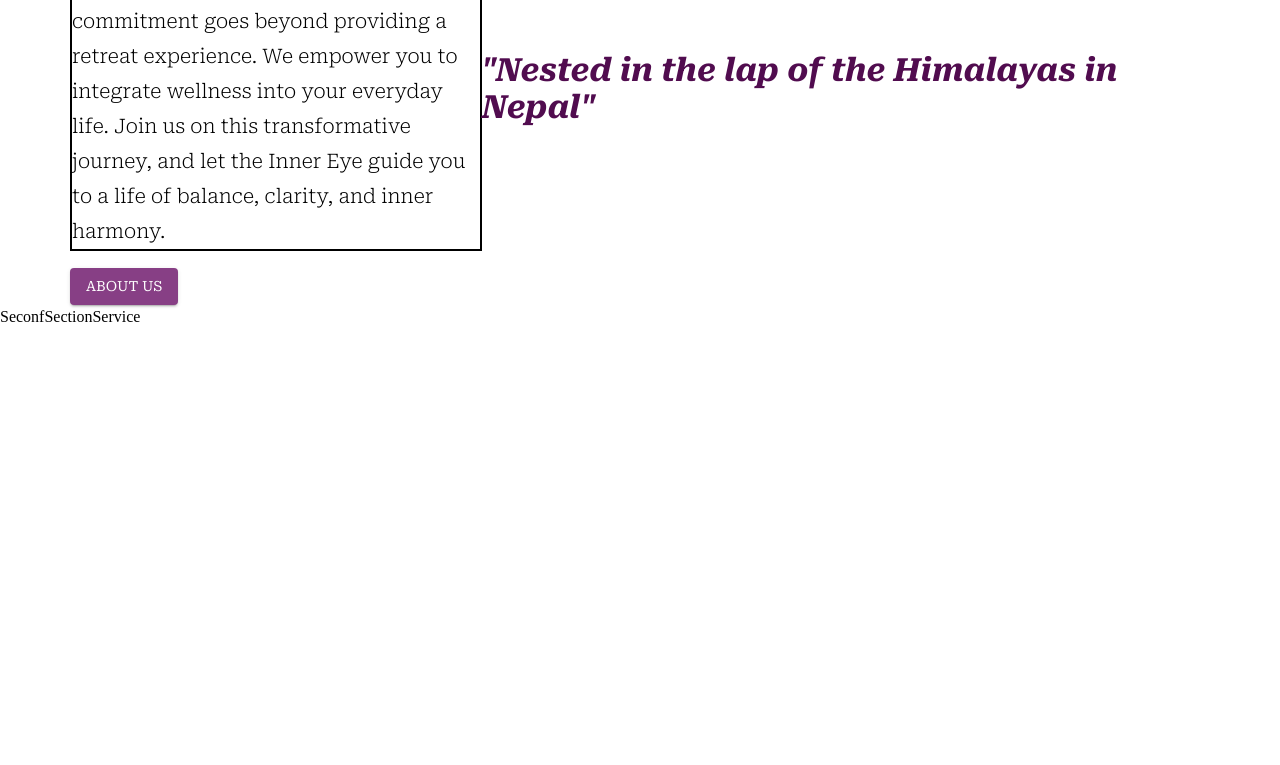
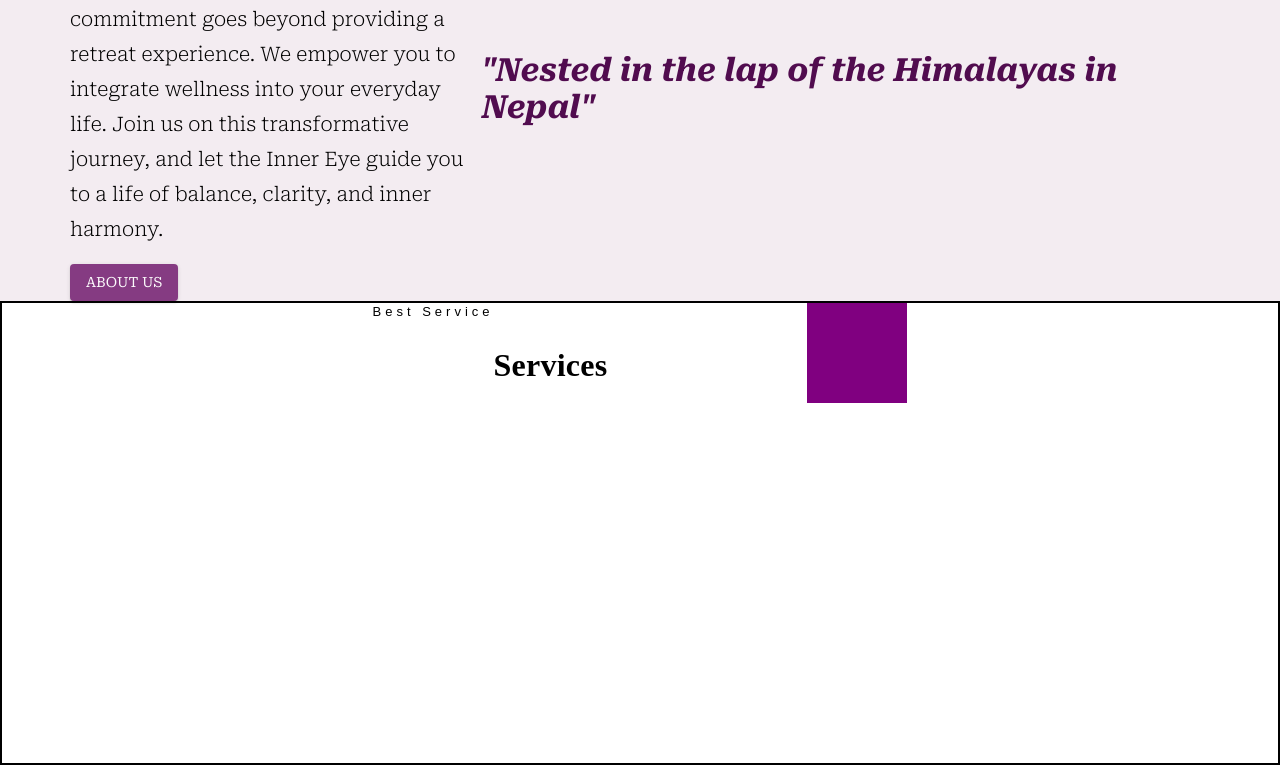
Before and after one commit to SimaThapa/inner-eye-client, a React (Vite) app: page / in a window 1280 px wide. Shown: the part 622-1387 px from the top of the page. Before the commit the page ends 951 px from the top, so only its background shows below. Built offline with nearby package versions, Linux system fonts and the light colour scheme.

Commit message:
responsive

```diff
--- a/src/views/home/component/first_section_landing.jsx
+++ b/src/views/home/component/first_section_landing.jsx
@@ -23,7 +23,7 @@ const description=(
         fontWeight: "200",
         width:"100%",
         letterSpacing: "0em",
-        border:"2px solid black"
+        // border:"2px solid black"
       }}
         >
             Nestled in the lap of the Himalayas in Nepal, Inner Eye is not just a retreat;
@@ -62,6 +62,7 @@ return (
 <Box sx={{
   paddingLeft:"70px",
   paddingRight:"70px",
+  backgroundColor:"#F3ECF1"
 
 }}>
 {/* mobile view */}
@@ -137,9 +138,10 @@ return (
              flexDirection:"column",
              marginTop:"150px"
           }}>
+
             {description}
     </Box>
-     <Button  variant='contained'  sx={{
+    <Button  variant='contained'  sx={{
             backgroundColor:"secondary.secondary_600",
             opacity:"0.8",
             color:"white",
--- a/src/views/home/component/second_section_service.jsx
+++ b/src/views/home/component/second_section_service.jsx
@@ -1,9 +1,65 @@
 import React from 'react'
-
+import { Box, Typography} from '@mui/material'
 function SecondScetionService() {
   return (
+    // first div
     <div>
-     SeconfSectionService
+      {/* second div */}
+        <Box sx={{
+                  width:"100%",
+                  height: "464px",
+                  top: "55px",
+                  left: "142px",
+                  display:"flex",
+                   justifyContent:"center",
+                  // alignItems:"center",
+                  border:"2px solid black"
+
+          }}>
+            <Typography sx={{ fontFamily: "Arial",
+                              fontSize:" 13px",
+                              fontWeight:"400",
+                              lineHeight:"18px",
+                              letterSpacing: "4px",
+                              textAlign:" center"
+
+                          }}>
+                            Best Service
+            </Typography>
+            <Typography sx={{fontFamily: "Times New Roman",
+                            fontSize:" 32px",
+                            fontWeight:"700",
+                            lineHeight:" 45px",
+                            letterSpacing: "0.25px",
+                            textAlign:" center",
+                            paddingTop:"40px",
+                             paddingRight:"200px"
+
+                          }}>
+                             Services
+            </Typography>
+            <Box sx={{
+              display:"flex",
+
+              }}>
+                <Box sx={{
+                  height:"100px",
+                  width:"100px",
+                  backgroundColor:"purple"
+                 }}>
+
+                </Box>
+                <Box>
+
+                </Box>
+                <Box>
+
+                </Box>
+            </Box>
+
+
+
+        </Box>
     </div>
   )
 }
--- a/src/views/home/index.jsx
+++ b/src/views/home/index.jsx
@@ -5,7 +5,10 @@ import SecondSectionService from './component/second_section_service'
 
 function HomeView() {
   return (
-    <div>
+    <div  style={{
+      display:"flex",
+      flexDirection:"column"
+      }}>
       <FirstSectionLanding/>
       <SecondSectionService/>
 
```
